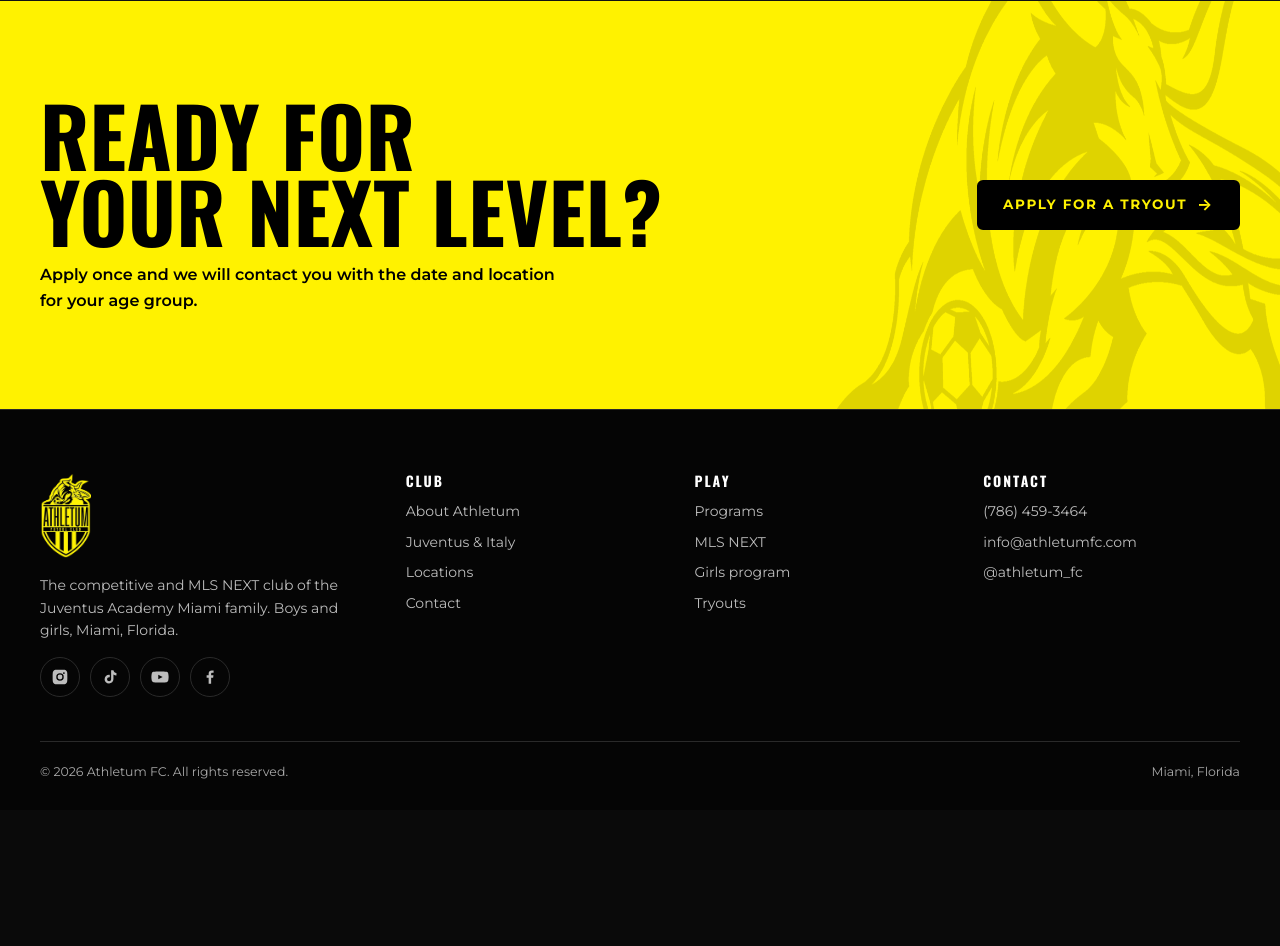
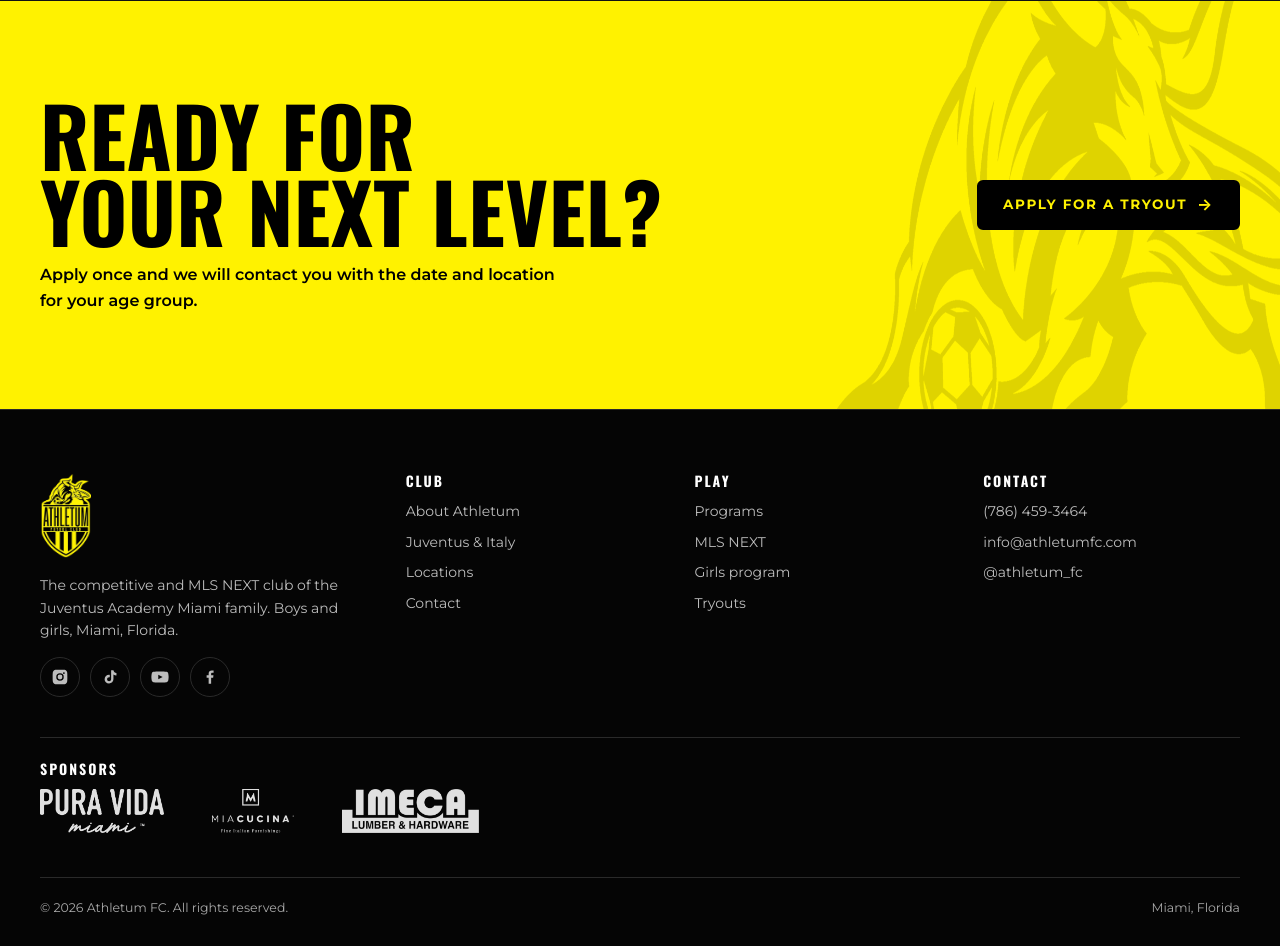
Before and after one commit to almacenamiento982-blip/athletum-maqueta-web-tryouts, a plain HTML site: page club/index.html in a window 1280 px wide. Shown: the part 4107-5053 px from the top of the page. Before the commit the page ends 4917 px from the top, so only its background shows below. Drawn offline with nearby package versions, Linux system fonts and the light colour scheme; a web font is replaced by a local one.

Commit message:
Pie: sponsors Pura Vida, Mia Cucina e IMECA (sin St. Regis ni Spinex)
Co-Authored-By: Claude Opus 5.5 <noreply@anthropic.com>

```diff
--- a/assets/site.css
+++ b/assets/site.css
@@ -271,3 +271,8 @@ tr:last-child td{border-bottom:none}
 .band::before{background:linear-gradient(90deg,rgba(0,0,0,.9) 0%,rgba(0,0,0,.72) 42%,rgba(0,0,0,.15) 100%)}
 @media(min-width:900px){.scroller.fill{grid-auto-columns:calc((100% - 36px)/4)}}
 .faqw{max-width:900px}
+
+.ftr .spn{margin-top:40px;padding-top:24px;border-top:1px solid var(--line)}
+.ftr .spn-l{display:flex;flex-wrap:wrap;align-items:center;gap:28px 48px}
+.ftr .spn-l img{height:44px;width:auto;margin:0;opacity:.88}
+@media(max-width:600px){.ftr .spn-l{gap:22px 32px}.ftr .spn-l img{height:34px}}
--- a/club/index.html
+++ b/club/index.html
@@ -92,6 +92,7 @@
     <div><h4>Play</h4><ul><li><a href="../programs/">Programs</a></li><li><a href="../mls-next/">MLS NEXT</a></li><li><a href="../programs/#girls">Girls program</a></li><li><a href="../tryouts/">Tryouts</a></li></ul></div>
     <div><h4>Contact</h4><ul><li><a href="tel:+17864593464">(786) 459-3464</a></li><li><a href="mailto:info@athletumfc.com">info@athletumfc.com</a></li><li><a href="https://www.instagram.com/athletum_fc/" target="_blank" rel="noopener">@athletum_fc</a></li></ul></div>
   </div>
+  <div class="spn"><h4>Sponsors</h4><div class="spn-l"><img src="../assets/img/sponsor_puravida.webp" alt="Pura Vida Miami" loading="lazy"><img src="../assets/img/sponsor_miacucina.webp" alt="Mia Cucina" loading="lazy"><img src="../assets/img/sponsor_imeca.webp" alt="IMECA" loading="lazy"></div></div>
   <div class="bot"><span>© 2026 Athletum FC. All rights reserved.</span><span>Miami, Florida</span></div>
 </div></footer>
 <div class="fix"><a class="btn" href="../tryouts/#apply">Apply for a tryout</a></div>
```
Also changed, not shown: contact/index.html (+1 -0 lines), index.html (+1 -0 lines), locations/index.html (+1 -0 lines), mls-next/index.html (+1 -0 lines), programs/index.html (+1 -0 lines), tryouts/index.html (+1 -0 lines), assets/img/sponsor_imeca.webp (added), assets/img/sponsor_miacucina.webp (added), assets/img/sponsor_puravida.webp (added).
